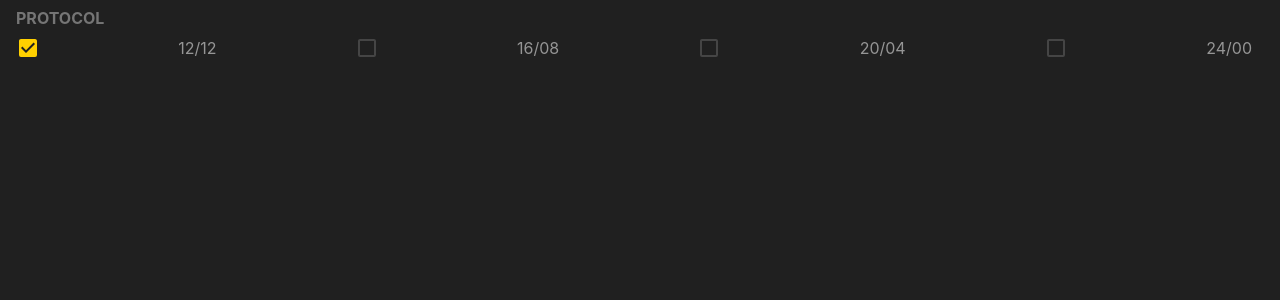
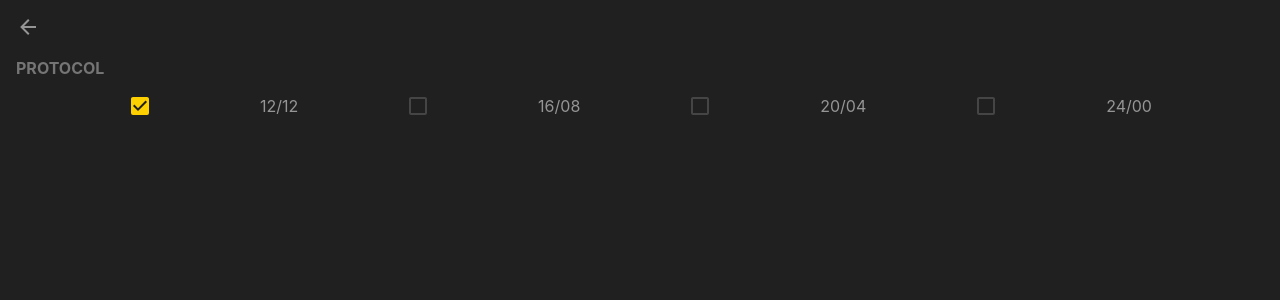
Before and after one commit to joaorodriguesjr/fasting, a Next.js app in the folder frontend/: page /settings in a window 1280 px wide. Shown: the top 300 px of the page. Built offline with nearby package versions, Linux system fonts and the light colour scheme.

Commit message:
Add back link

```diff
--- a/frontend/src/components/Icon.tsx
+++ b/frontend/src/components/Icon.tsx
@@ -25,6 +25,12 @@ const svgs = new Map([
       <path fill="currentColor" d="M10,17L5,12L6.41,10.58L10,14.17L17.59,6.58L19,8M19,3H5C3.89,3 3,3.89 3,5V19A2,2 0 0,0 5,21H19A2,2 0 0,0 21,19V5C21,3.89 20.1,3 19,3Z" />
     </svg>
   ],
+  [
+    'ArrowLeft',
+    <svg key={'ArrowLeft'} xmlns="http://www.w3.org/2000/svg" version="1.1" width="24" height="24" viewBox="0 0 24 24">
+      <path fill="currentColor" d="M20,11V13H8L13.5,18.5L12.08,19.92L4.16,12L12.08,4.08L13.5,5.5L8,11H20Z" />
+    </svg>
+  ],
 ])
 
 interface Props {
--- a/frontend/src/pages/settings.module.css
+++ b/frontend/src/pages/settings.module.css
@@ -6,8 +6,17 @@
   color: #959595;
 }
 
+.container header {
+  display: flex;
+  justify-content: space-between;
+  align-items: center;
+  height: 34px;
+  margin-bottom: 8px;
+  padding-top: 8px;
+}
+
 .container h2 {
-  margin-top: 0;
+  margin-top: 16px;
   margin-bottom: 0;
 
   font-size: 1.0rem;
@@ -19,19 +28,23 @@
   margin: 0 12px;
 }
 
+.container label:last-child {
+  margin-right: 0;
+}
+
 .container form {
   display: flex;
   align-items: center;
-  justify-content: space-between;
+  justify-content: space-evenly;
 
-  margin: 8px 0;
+  padding: 16px;
 }
 
 .container input[type="radio"] {
   display: none;
 }
 
-.container svg {
+.container form svg {
   color: #454545;
 }
 
--- a/frontend/src/pages/settings.tsx
+++ b/frontend/src/pages/settings.tsx
@@ -2,6 +2,7 @@ import type { NextPage } from 'next'
 import styles from './settings.module.css'
 import { useFasts } from '@Hook/Fasts'
 import Icon from '@Component/Icon'
+import Link from 'next/link'
 
 
 const Settings: NextPage = () => {
@@ -12,6 +13,11 @@ const Settings: NextPage = () => {
   }
 
   return <div className={styles.container}>
+    <header>
+      <Link href={'/'}>
+        <span><Icon name={'ArrowLeft'}/></span>
+      </Link>
+    </header>
     <h2>Protocol</h2>
     <form name="protocols">
       <input id="12x12" type="radio" name="current" value="12" checked={fasts.target === 12} onChange={onChange}/>
```
